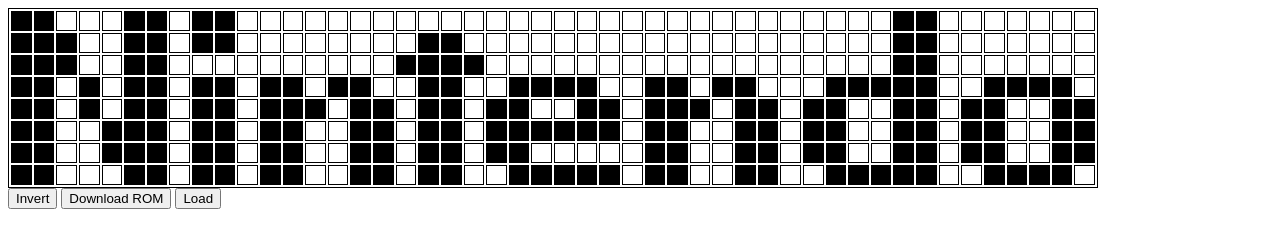
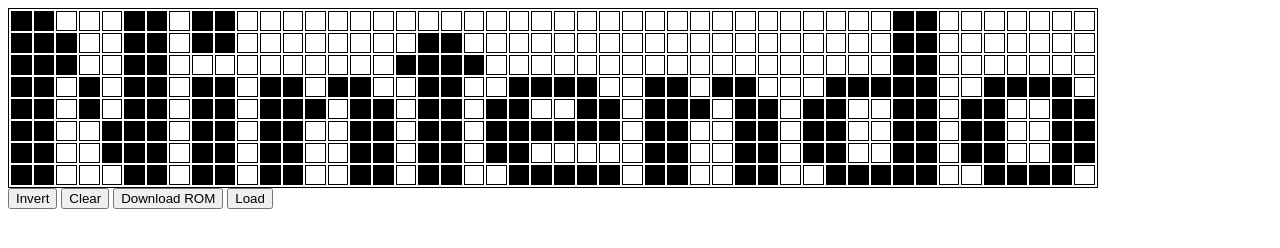
Before and after one commit to catskull/GB-Logo-Generator, a plain HTML site: page index.html in a window 1280 px wide. Drawn offline with Linux system fonts and the light colour scheme.

Commit message:
Add clear button

```diff
--- a/index.html
+++ b/index.html
@@ -422,6 +422,7 @@
       </tbody>
     </table>
     <button onclick="invertLogo();">Invert</button>
+    <button onclick="clearTable();">Clear</button>
     <button onClick="downloadFile()">Download ROM</button>
     <button onClick="loadLogo();">Load</button>
     <a download="logo.gb" id="downloadlink" style="display:none;">Download</a>
```
